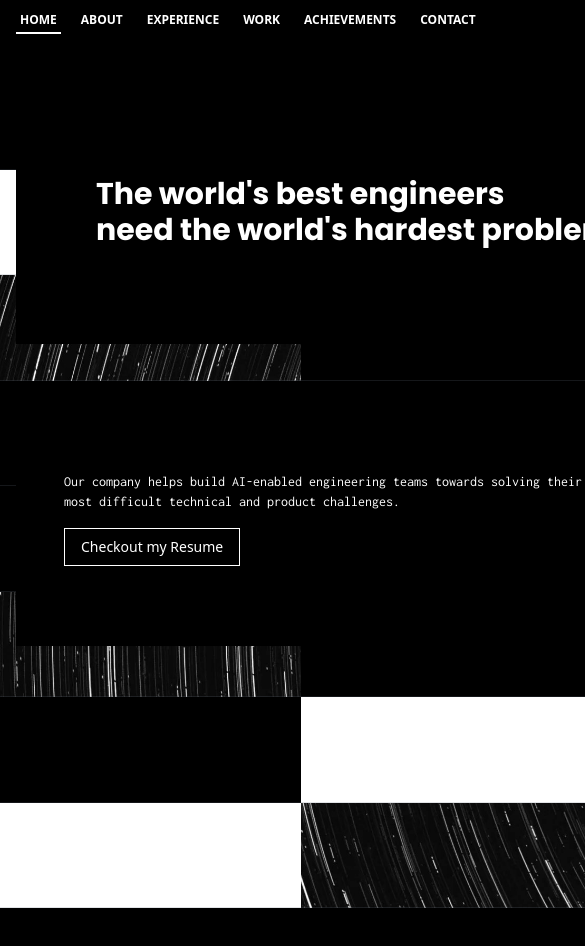
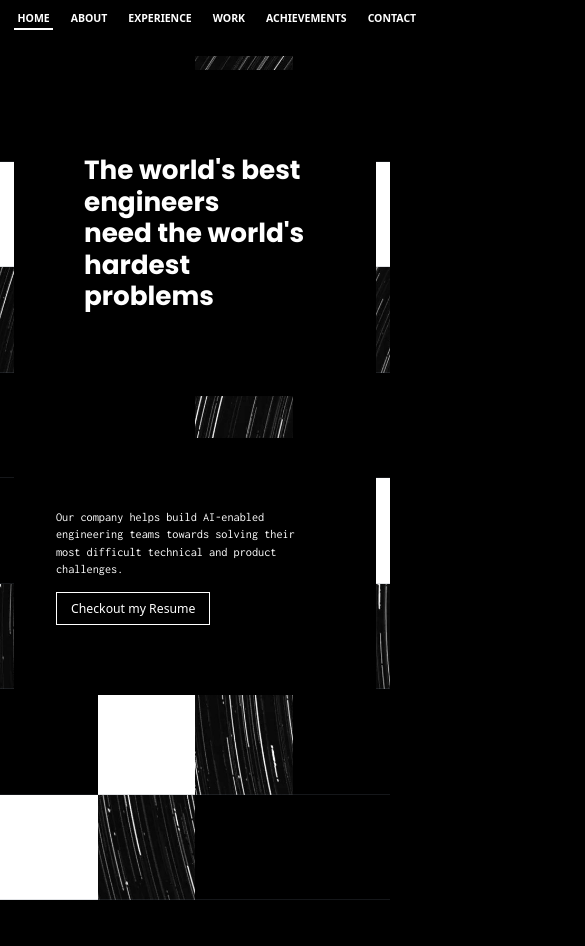
Before and after one commit to axioserror/harshitjain, a React (Vite) app: page /#home in a window 390 px wide. Shown: the top 946 px of the page, 585 px wide, since content can reach past the window. Built offline with nearby package versions, Linux system fonts and the light colour scheme.

Commit message:
Update index.css

```diff
--- a/src/index.css
+++ b/src/index.css
@@ -1,14 +1,24 @@
 @tailwind base;
 @tailwind components;
 @tailwind utilities;
+
 html, body {
     scroll-behavior: smooth;
-  min-width: min-content;
-  margin: 0;
-  padding: 0;
+    min-width: 100%;
+    margin: 0;
+    padding: 0;
+    font-size: 16px;
 }
+
 body {
-  background-color: black;
-  margin: 0;
-  padding: 0;
+    background-color: black;
+    margin: 0;
+    padding: 0;
+    overflow-x: hidden;
 }
+
+@media screen and (max-width: 768px) {
+    html, body {
+        font-size: 14px;
+    }
+}
```
